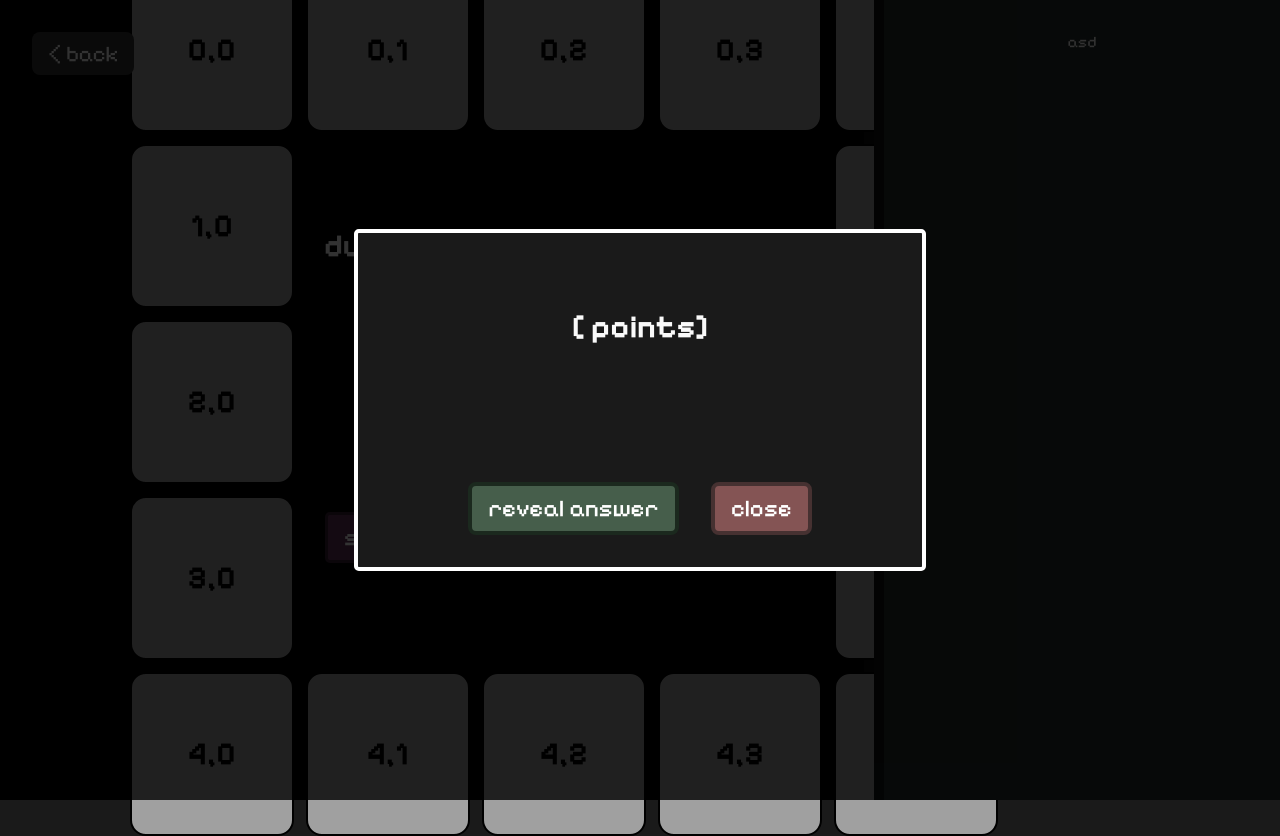
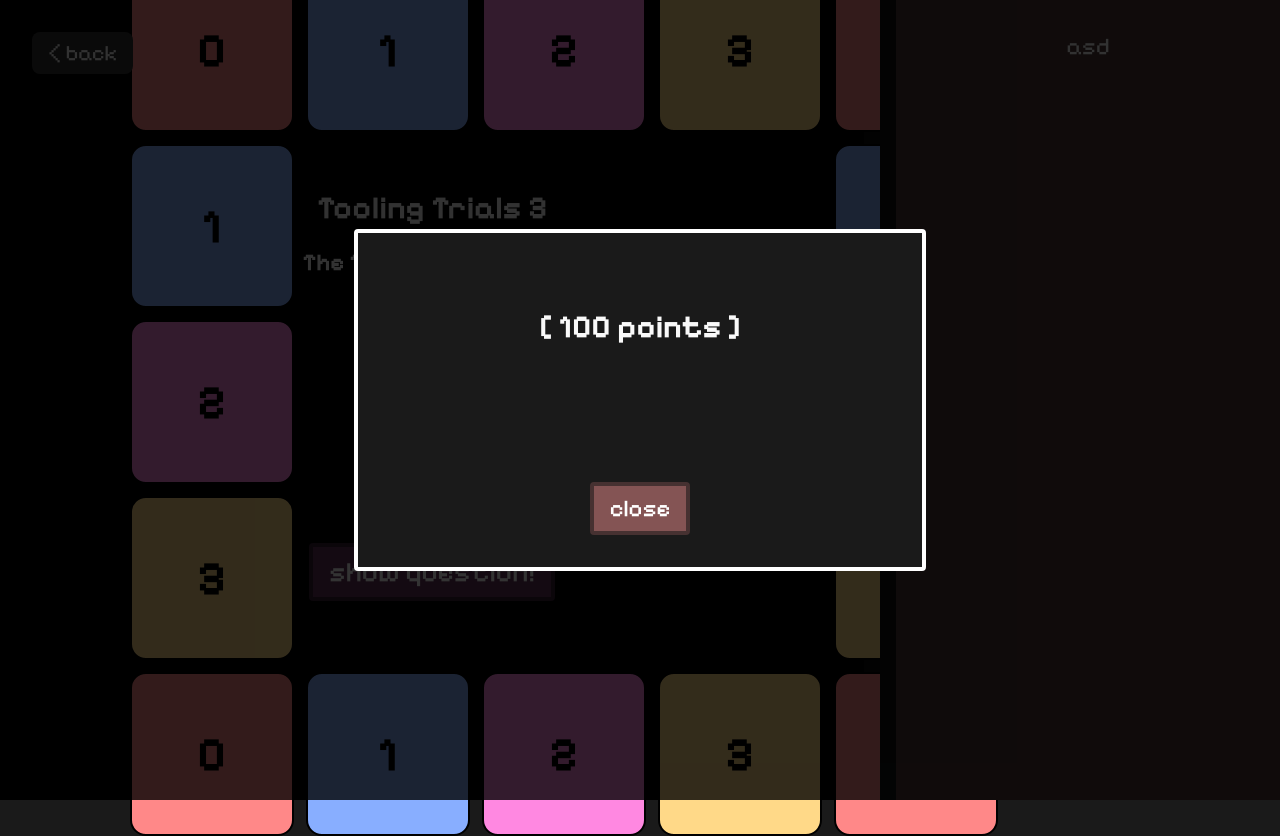
Before and after one commit to wise-bit/untrials, a SvelteKit app: page /non-trivial-pursuit in a window 1280 px wide. Both pictures are taken after a click on the button "show question!". Built offline with nearby package versions, Linux system fonts and the light colour scheme.

Commit message:
functional categories

```diff
--- a/src/routes/non-trivial-pursuit/+page.svelte
+++ b/src/routes/non-trivial-pursuit/+page.svelte
@@ -3,38 +3,44 @@
   import { onMount } from 'svelte';
 
   interface Question {
-    index: number;
-    points: string;
+    points: number;
     question: string;
-    answer: string;
+    options: string[];
+    answerKey: number;
     visited: boolean;
-    showAnswer: boolean;
   }
 
   interface Category {
     [categoryName: string]: Question[];
   }
 
-  interface JeopardyData {
-    [boardTitle: string]: Category[];
+  interface NonTrivialPursuitData {
+    categories: Category[];
+  }
+
+  interface InputData {
+    title: string;
+    subtitle: string;
+    categories: Category[];
   }
 
   let fileContent: string | null = null;
-  let boardTitle = 'dummy-board';
-  let categories: string[] = [];
-  let questions: Question[][] = [];
+  let boardTitle: string = 'dummy-board';
+  let boardSubtitle: string = 'dummy-subtitle';
+  let triviaData: NonTrivialPursuitData = { categories: [] };
 
   let currentFace = 1;
   let rolling = false;
   let rollInterval: string | number | NodeJS.Timeout | undefined;
 
+  let unansweredMatrix: number[][] = [];
+
   const defaultQuestion: Question = {
-    index: 0,
-    points: '',
+    points: 100,
     question: '',
-    answer: '',
+    options: ['', '', ''],
+    answerKey: 0,
     visited: false,
-    showAnswer: false,
   };
 
   const selectedQuestion = writable(defaultQuestion);
@@ -48,40 +54,80 @@
 
       reader.onload = (e) => {
         fileContent = e.target?.result as string;
-        const data: JeopardyData = JSON.parse(fileContent);
+        const data: InputData = JSON.parse(fileContent);
 
-        boardTitle = Object.keys(data)[0];
+        boardTitle = data.title;
+        boardSubtitle = data.subtitle;
 
-        categories = data[boardTitle].map(
-          (categoryObject) => Object.keys(categoryObject)[0],
+        triviaData = {
+          categories: data.categories.map((categoryObject) =>
+            Object.fromEntries(
+              Object.entries(categoryObject).map(
+                ([categoryName, questions], _categoryIndex) => [
+                  categoryName,
+                  questions.map((question, _questionIndex) => ({
+                    // id: (categoryIndex + 1) * 100 + questionIndex + 1,
+                    points: question.points,
+                    question: question.question,
+                    options: question.options,
+                    answerKey: question.answerKey,
+                    visited: false,
+                  })),
+                ],
+              ),
+            ),
+          ),
+        };
+
+        unansweredMatrix = triviaData.categories.map((category) =>
+          Array.from(
+            { length: category[Object.keys(category)[0]].length },
+            (_, i) => i,
+          ),
         );
-
-        questions = data[boardTitle].map((categoryObject, categoryIndex) => {
-          const categoryName = Object.keys(categoryObject)[0];
-          return categoryObject[categoryName].map(
-            (question, questionIndex) => ({
-              index: categoryIndex * 100 + questionIndex + 1,
-              points: question.points,
-              question: question.question,
-              answer: question.answer,
-              visited: false,
-              showAnswer: false,
-            }),
-          );
-        });
       };
 
       reader.readAsText(file);
     }
   };
 
-  const selectQuestion = (question: Question, i: number, j: number) => {
+  // ----------------------------------
+  // TODO: remove after
+  import jsonFile from './trials-non-trivial-pursuit-sample.json';
+  onMount(() => {
+    const files = [
+      new File([JSON.stringify(jsonFile)], 'dummy.json', {
+        type: 'application/json',
+        lastModified: 0,
+      }),
+    ];
+    const mockEvent = new Event('change', {
+      bubbles: true,
+      cancelable: true,
+    });
+    Object.defineProperty(mockEvent, 'target', {
+      value: {
+        files,
+      },
+    });
+    handleFileUpload(mockEvent);
+  });
+  // ----------------------------------
+
+  const selectQuestion = (
+    question: Question,
+    // categoryIndex: number,
+    // questionIndex: number,
+  ) => {
     selectedQuestion.set(question);
-    questions[i][j].visited = true;
   };
 
   const openModal = () => {
     showModal.set(true);
+
+    // TODO: remove after
+    console.log(triviaData);
+    console.log(unansweredMatrix);
   };
 
   const closeModal = () => {
@@ -90,10 +136,10 @@
   };
 
   const goBack = () => {
-    if (false) {
-      return;
+    const confirmBack = confirm('are you sure you want to go back to home?');
+    if (confirmBack) {
+      location.href = '/';
     }
-    location.href = '/';
   };
 
   function downloadSample() {
@@ -151,11 +197,13 @@
             col === 0 ||
             row === gridSize - 1 ||
             col === gridSize - 1,
+          categoryIndex: (row * gridSize + col) % 4,
         })),
     );
 </script>
 
-<button class="back-button hov-btn" on:click={() => goBack()}>{'< back'}</button>
+<button class="back-button hov-btn" on:click={() => goBack()}>{'< back'}</button
+>
 
 {#if false}
   <div class="container">
@@ -182,7 +230,10 @@
     <div class="board-container">
       <!-- hovering dice -->
       <div class="dice-container">
-        <h1>{boardTitle}</h1>
+        <div>
+          <h1>{boardTitle}</h1>
+          <h2>{boardSubtitle}</h2>
+        </div>
         <div
           class="dice hov-btn"
           aria-label="Roll the dice"
@@ -213,8 +264,10 @@
         <div class="board">
           {#each board as row}
             {#each row as cell}
-              <div class="cell {cell.active ? 'active' : ''}">
-                {cell.active ? `${cell.row},${cell.col}` : ''}
+              <div
+                class={`cell ${cell.active ? 'active' : ''} cat-${cell.categoryIndex}`}
+              >
+                {cell.active ? `${cell.categoryIndex}` : ''}
               </div>
             {/each}
           {/each}
@@ -242,21 +295,26 @@
       on:keydown|stopPropagation
     >
       {#if $selectedQuestion}
-        <h4>[{$selectedQuestion.points} points]</h4>
+        <h4>[ {$selectedQuestion.points} points ]</h4>
         <br />
         <h2>{$selectedQuestion.question}</h2>
-        {#if $selectedQuestion.showAnswer}
+
+        <!-- TODO: update -->
+        <!-- {#if $selectedQuestion.showAnswer}
           <p>{$selectedQuestion.answer}</p>
-        {/if}
+        {/if} -->
+
         <div class="button-set">
-          <button
+          <!-- <button
             class="reveal-button hov-btn"
             on:click={() =>
               ($selectedQuestion.showAnswer = !$selectedQuestion.showAnswer)}
           >
             reveal answer
-          </button>
-          <button class="close-button hov-btn" on:click={closeModal}>close</button>
+          </button> -->
+          <button class="close-button hov-btn" on:click={closeModal}
+            >close</button
+          >
         </div>
       {/if}
     </div>
@@ -289,14 +347,14 @@
   .back-button {
     font-family: 'Pixelify Sans', 'Comic Sans MS', 'Arial', sans-serif;
     position: absolute;
-    top: 2rem;
-    left: 2rem;
-    padding: 0.5rem 1rem;
+    top: 32px;
+    left: 32px;
+    padding: 8px 16px;
     background-color: #333;
     color: #f9f9f9;
     border: none;
     border-radius: 8px;
-    font-size: 1.4rem;
+    font-size: 22px;
     cursor: pointer;
     transition: background-color 0.3s;
   }
@@ -315,7 +373,7 @@
     width: 70%;
     height: 100%;
     background-color: #000;
-    border-right: 10px solid #0a0a0a;
+    border-right: 16px solid #0a0a0a;
   }
   .board-container > * {
     border-right: none;
@@ -326,17 +384,25 @@
     display: flex;
     flex-direction: column;
     align-items: center;
-    margin-bottom: 2rem;
+    margin-bottom: 32px;
+  }
+
+  .dice-container > h1 {
+    font-size: 24px;
+  }
+
+  .dice-container > h2 {
+    font-size: 24px;
   }
 
   .dice {
-    width: 100px;
-    height: 100px;
+    width: 120px;
+    height: 120px;
     display: flex;
     justify-content: center;
     align-items: center;
-    margin-top: 2rem;
-    font-size: 4rem;
+    margin-top: 32px;
+    font-size: 84px;
     border: 4px solid rgb(183, 170, 170);
     border-radius: 4px;
     user-select: none;
@@ -358,30 +424,30 @@
   }
 
   .dice-result {
-    margin-top: 1rem;
-    font-size: 2rem;
+    margin-top: 16px;
+    font-size: 32px;
   }
 
   /* board */
 
   .board {
     display: grid;
-    grid-template-columns: repeat(5, 10rem);
-    grid-template-rows: repeat(5, 10rem);
-    gap: 1rem;
+    grid-template-columns: repeat(5, 160px);
+    grid-template-rows: repeat(5, 160px);
+    gap: 16px;
     margin: 20px auto;
   }
 
   .cell {
-    width: 10rem;
-    height: 10rem;
+    width: 160px;
+    height: 160px;
     display: flex;
     align-items: center;
     justify-content: center;
     background-color: #000000;
     border: 2px solid #000000;
-    border-radius: 1rem;
-    font-size: 2rem;
+    border-radius: 16px;
+    font-size: 48px;
   }
 
   .cell.active {
@@ -390,15 +456,32 @@
     font-weight: bold;
   }
 
+  .cell.active.cat-0 {
+    background-color: #ff8888;
+  }
+
+
+  .cell.active.cat-1 {
+    background-color: #88aeff;
+  }
+
+  .cell.active.cat-2 {
+    background-color: #ff88e1;
+  }
+
+  .cell.active.cat-3 {
+    background-color: #ffd988;
+  }
+
   .show-question-btn {
     font-family: 'Pixelify Sans', 'Comic Sans MS', 'Arial', sans-serif;
-    margin-top: 2rem;
-    padding: 0.5rem 1rem;
+    margin-top: 32px;
+    padding: 8px 16px;
     background-color: #64355b;
     color: #fff;
-    border: 0.2rem solid #391f34;
-    border-radius: 0.3rem;
-    font-size: 1.5rem;
+    border: 4px solid #391f34;
+    border-radius: 4px;
+    font-size: 28px;
     cursor: pointer;
     font-weight: 500;
     transition: transform 0.2s;
@@ -410,9 +493,10 @@
     flex: 1;
     flex-basis: 30%;
     width: 30%;
-    background-color: #242e2b;
-    border-left: 10px solid #101212;
-    padding: 2rem;
+    font-size: 24px;
+    background-color: #4e3838;
+    border-left: 16px solid #101212;
+    padding: 32px;
   }
 
   /* modal */
@@ -431,15 +515,15 @@
 
   .modal {
     background: #1a1a1a;
-    padding: 2rem;
-    border: 0.3rem solid white;
-    border-radius: 0.3rem;
+    padding: 32px;
+    border: 4px solid white;
+    border-radius: 4px;
     text-align: center;
     align-items: center;
     color: #f9f9f9;
     max-width: 500px;
     width: 80%;
-    font-size: 2rem;
+    font-size: 32px;
   }
 
   .button-set {
@@ -447,31 +531,18 @@
     flex-direction: row;
     align-items: center;
     justify-content: center;
-    gap: 2rem;
-  }
-
-  .reveal-button {
-    font-family: 'Pixelify Sans', 'Comic Sans MS', 'Arial', sans-serif;
-    margin-top: 1rem;
-    padding: 0.5rem 1rem;
-    background-color: #465e4b;
-    color: #fff;
-    border: 0.3rem solid #1b291e;
-    border-radius: 8px;
-    font-size: 1.5rem;
-    cursor: pointer;
-    font-weight: 500;
+    gap: 32px;
   }
 
   .close-button {
     font-family: 'Pixelify Sans', 'Comic Sans MS', 'Arial', sans-serif;
-    margin-top: 1rem;
-    padding: 0.5rem 1rem;
+    margin-top: 16px;
+    padding: 8px 16px;
     background-color: #845454;
     color: #fff;
-    border: 0.3rem solid #463131;
-    border-radius: 8px;
-    font-size: 1.5rem;
+    border: 4px solid #463131;
+    border-radius: 4px;
+    font-size: 24px;
     cursor: pointer;
     font-weight: 500;
   }
--- /dev/null
+++ b/src/routes/non-trivial-pursuit/trials-non-trivial-pursuit-sample.json
@@ -0,0 +1,136 @@
+{
+  "title": "Tooling Trials 3",
+  "subtitle": "The Tools Strike Back!",
+  "categories": [
+    {
+      "category1": [
+        {
+          "points": 100,
+          "question": "question1",
+          "options": ["option1", "option2", "option3"],
+          "answerKey": 1
+        },
+        {
+          "points": 100,
+          "question": "question1",
+          "options": ["option1", "option2", "option3"],
+          "answerKey": 1
+        },
+        {
+          "points": 100,
+          "question": "question1",
+          "options": ["option1", "option2", "option3"],
+          "answerKey": 1
+        },
+        {
+          "points": 100,
+          "question": "question1",
+          "options": ["option1", "option2", "option3"],
+          "answerKey": 1
+        },
+        {
+          "points": 100,
+          "question": "question1",
+          "options": ["option1", "option2", "option3"],
+          "answerKey": 1
+        }
+      ]
+    },
+    {
+      "category1": [
+        {
+          "points": 100,
+          "question": "question1",
+          "options": ["option1", "option2", "option3"],
+          "answerKey": 1
+        },
+        {
+          "points": 100,
+          "question": "question1",
+          "options": ["option1", "option2", "option3"],
+          "answerKey": 1
+        },
+        {
+          "points": 100,
+          "question": "question1",
+          "options": ["option1", "option2", "option3"],
+          "answerKey": 1
+        },
+        {
+          "points": 100,
+          "question": "question1",
+          "options": ["option1", "option2", "option3"],
+          "answerKey": 1
+        },
+        {
+          "points": 100,
+          "question": "question1",
+          "options": ["option1", "option2", "option3"],
+          "answerKey": 1
+        }
+      ]
+    },
+    {
+      "category1": [
+        {
+          "points": 100,
+          "question": "question1",
+          "options": ["option1", "option2", "option3"],
+          "answerKey": 1
+        },
+        {
+          "points": 100,
+          "question": "question1",
+          "options": ["option1", "option2", "option3"],
+          "answerKey": 1
+        },
+        {
+          "points": 100,
+          "question": "question1",
+          "options": ["option1", "option2", "option3"],
+          "answerKey": 1
+        },
+        {
+          "points": 100,
+          "question": "question1",
+          "options": ["option1", "option2", "option3"],
+          "answerKey": 1
+        },
+        {
+          "points": 100,
+          "question": "question1",
+          "options": ["option1", "option2", "option3"],
+          "answerKey": 1
+        }
+      ]
+    },
+    {
+      "category1": [
+        {
+          "points": 100,
+          "question": "question1",
+          "options": ["option1", "option2", "option3"],
+          "answerKey": 1
+        },
+        {
+          "points": 100,
+          "question": "question1",
+          "options": ["option1", "option2", "option3"],
+          "answerKey": 1
+        },
+        {
+          "points": 100,
+          "question": "question1",
+          "options": ["option1", "option2", "option3"],
+          "answerKey": 1
+        },
+        {
+          "points": 100,
+          "question": "question1",
+          "options": ["option1", "option2", "option3"],
+          "answerKey": 1
+        }
+      ]
+    }
+  ]
+}
```
